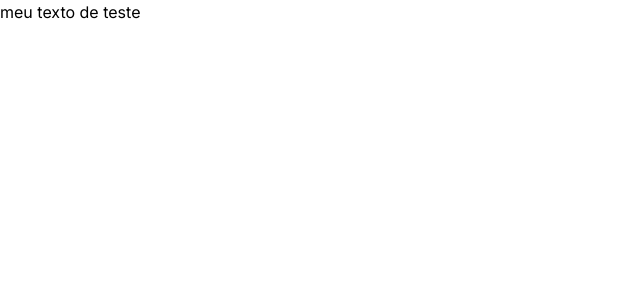
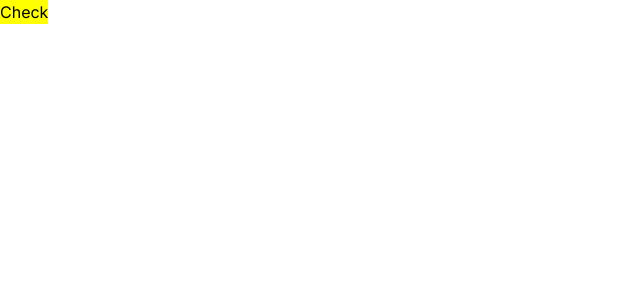
Before and after one commit to Somehow-I-Code/marquei, a Next.js app: page / in a window 1280 px wide. Shown: the top 300 px of the page, without its empty margins (0-640 px from the left). Built offline with nearby package versions, Linux system fonts and the light colour scheme.

Commit message:
criando button

```diff
--- a/src/app/page.tsx
+++ b/src/app/page.tsx
@@ -1,7 +1,11 @@
+"use client"
+import "./style.css"
 export default function Home() {
   return (
-    <div>
-      <p>meu texto de teste</p>
-    </div>
+    <button onClick={function(){
+      alert("Olá, mundo!")
+    }}>
+      <p>Check</p>
+    </button>
   );
 }
--- /dev/null
+++ b/src/app/style.css
@@ -0,0 +1,3 @@
+button {
+    background: yellow;
+}
```
